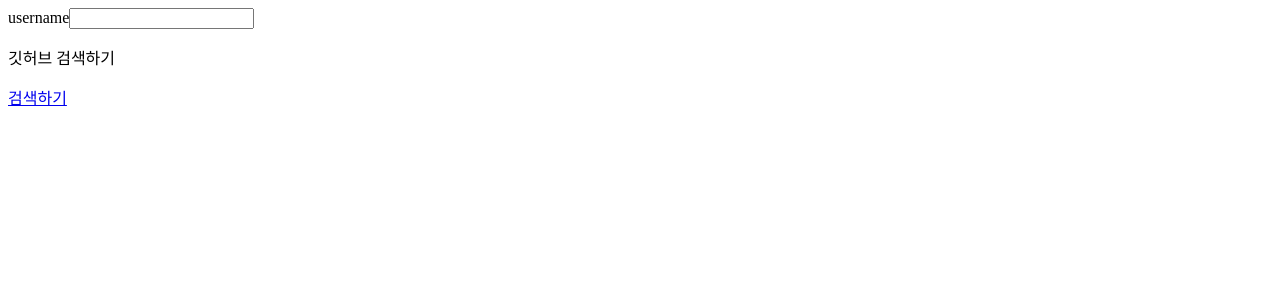
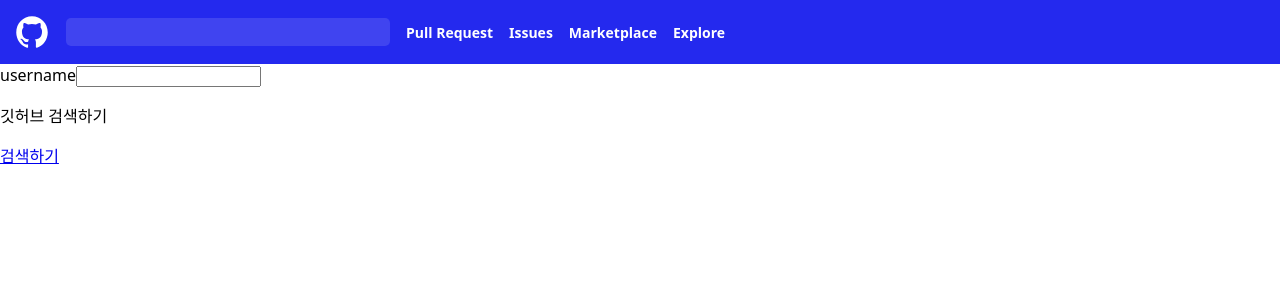
Before and after one commit to byeonghooni/tiny-github, a Next.js app: page / in a window 1280 px wide. Shown: the top 300 px of the page. Built offline with nearby package versions, Linux system fonts and the light colour scheme.

Commit message:
add Header

```diff
--- /dev/null
+++ b/components/Header.jsx
@@ -0,0 +1,66 @@
+import React, { useState } from 'react';
+import css from 'styled-jsx/css';
+import { IoLogoGithub } from 'react-icons/io';
+import {useRouter} from 'next/router';
+
+const HeaderCss = css`
+  .header-wrapper {
+    background-color: #2429ee;
+    padding: 14px;
+    line-height: 0;
+    display: flex;
+    align-items: center;
+  }
+  .header-search-form input {
+    margin: 0 16px;
+    background-color: hsla(0, 0%, 100%, 0.125);
+    width: 300px;
+    height: 28px;
+    border: none;
+    border-radius: 5px;
+    color: white;
+    padding: 0 12px;
+    font-size: 14px;
+    font-weight: bold;
+  }
+  .header-navigations a {
+    color: white;
+    margin-right: 16px;
+    font-size: 14px;
+    font-weight: bold;
+    text-decoration: none;
+  }
+`;
+
+const Header = () => {
+  const [username, setUsername] = useState('');
+  const router = useRouter();
+  const onSubmit = (e) => {
+    e.preventDefault();
+    router.push(`/users/${username}`);
+    setUsername('');
+  }
+
+  return (
+    <>
+      <div className="header-wrapper">
+        <IoLogoGithub color="white" size={36} />
+        <form className="header-search-form" onSubmit={onSubmit}>
+          <input
+            value={username}
+            onChange={e => setUsername(e.target.value)}
+          />
+        </form>
+        <nav className="header-navigations">
+          <a href="https://github.com/pulls">Pull Request</a>
+          <a href="https://github.com/issues">Issues</a>
+          <a href="https://github.com/marketplace">Marketplace</a>
+          <a href="https://github.com/explore">Explore</a>
+        </nav>
+      </div>
+      <style jsx>{HeaderCss}</style>
+    </>
+  );
+};
+
+export default Header;
--- /dev/null
+++ b/pages/_app.jsx
@@ -0,0 +1,20 @@
+import Header from '../components/Header';
+
+const MyApp = ({ Component, pageProps }) => {
+  return (
+    <>
+      <Header />
+      <Component {...pageProps} />
+      <style jsx global>
+        {`
+          body {
+            margin: 0;
+            font-family: Noto Sans, Noto Sans KR;
+          }
+        `}
+      </style>
+    </>
+  );
+}
+
+export default MyApp;
```
